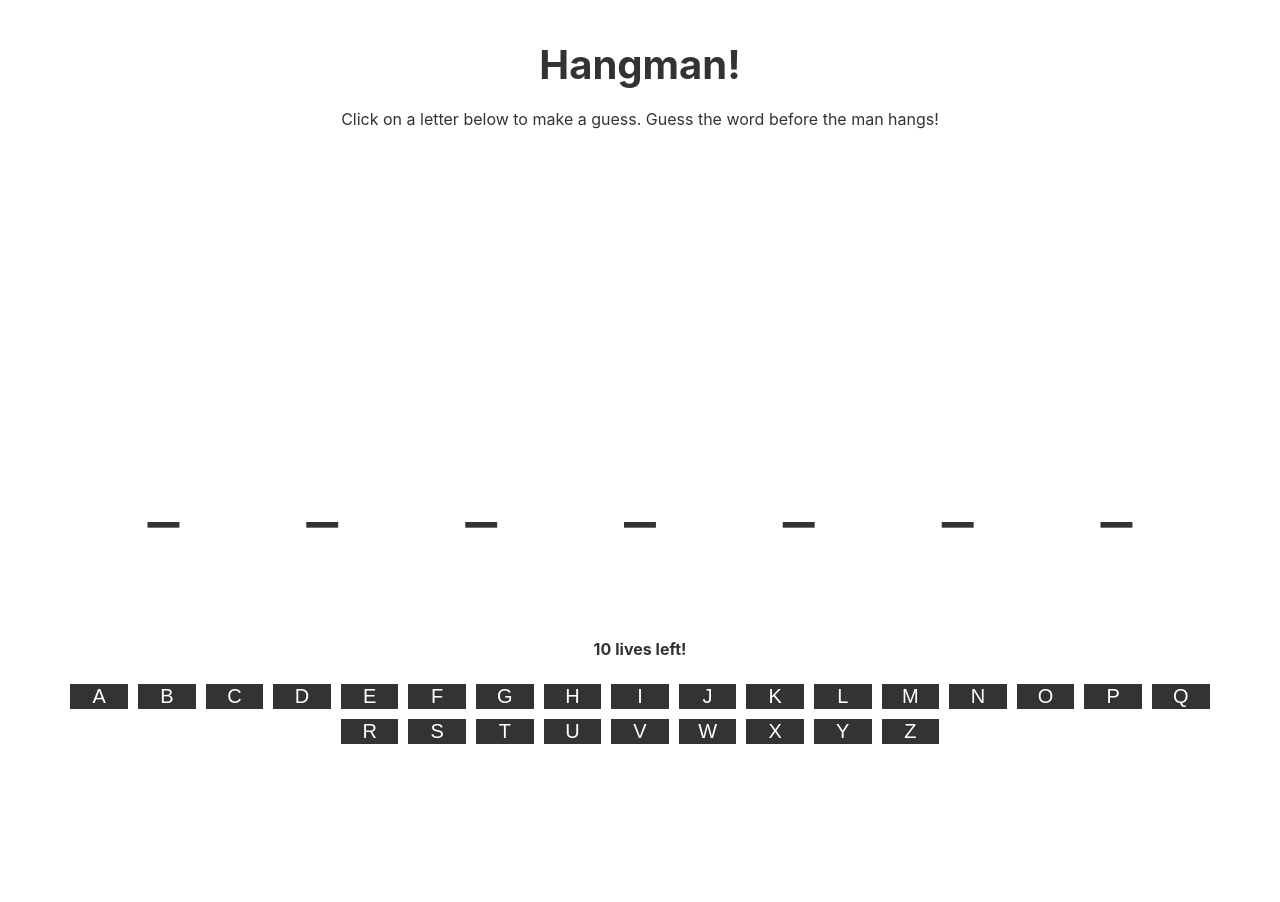
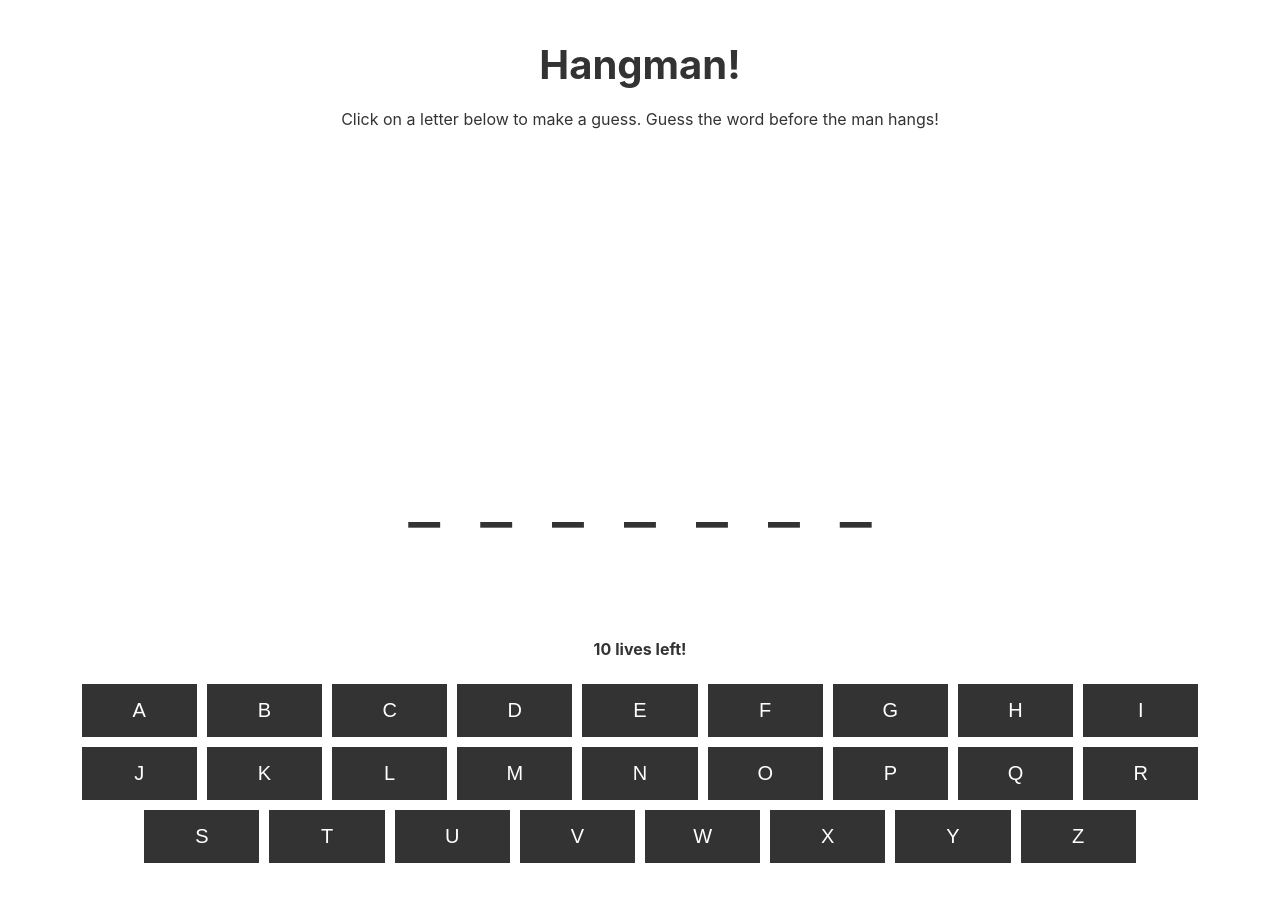
Before and after one commit to davidsauntson/hangman-ds, a React (Create React App) app: page / in a window 1280 px wide. Shown: the top 902 px of the page. Before the commit the page ends 800 px from the top, so only its background shows below. Built offline with nearby package versions, Linux system fonts and the light colour scheme.

Commit message:
desktop styles implemented

```diff
--- a/src/sass/components/_hidden-word.scss
+++ b/src/sass/components/_hidden-word.scss
@@ -3,8 +3,16 @@
   justify-content: space-around;
   padding: 20px;
 
+  @media screen and (min-width: $tablet-min) {
+    justify-content: center;
+  }
+
   &__letter {
     font-size: 70px;
     color: $color--grey;
+
+    @media screen and (min-width: $tablet-min) {
+      margin: 0 20px;
+    }
   }
 }
--- a/src/sass/components/_keyboard.scss
+++ b/src/sass/components/_keyboard.scss
@@ -10,10 +10,17 @@
     background-color: $color--grey;
     color: $color--white;
     border: none;
+    padding: 5px;
 
+    @media screen and (min-width: $tablet-min) {
+      flex: 0 0 10%;
+      padding: 15px;
+    }
+
+    &:hover,
     &:focus {
-      outline: 2px solid $color--highlight;
-      outline-offset: 2px;
+      cursor: pointer;
+      background-color: $color--highlight;
     }
 
     &[disabled] {
--- a/src/sass/components/_result.scss
+++ b/src/sass/components/_result.scss
@@ -19,9 +19,9 @@
     font-size: 20px;
     padding: 20px;
 
+    &:hover,
     &:focus {
-      outline: 2px solid $color--highlight;
-      outline-offset: 2px;
+      background-color: $color--highlight;
     }
   }
 
```
